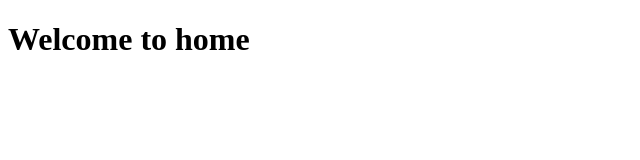
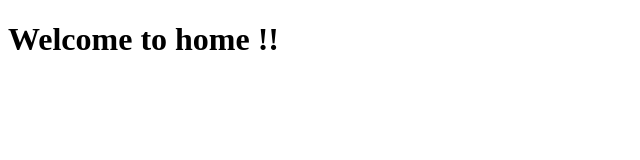
Before and after one commit to tbanoun/testweb, a plain HTML site: page index.html in a window 1280 px wide. Shown: the full height of the page, 0-640 px from the left. Drawn offline with Linux system fonts and the light colour scheme.

Commit message:
add ! in title

```diff
--- a/index.html
+++ b/index.html
@@ -6,7 +6,7 @@
 	<title>Welcome to my web site</title>
 </head>
 <body>
-<h1>Welcome to home</h1>
+<h1>Welcome to home !!</h1>
 
 </body>
 </html>
```
